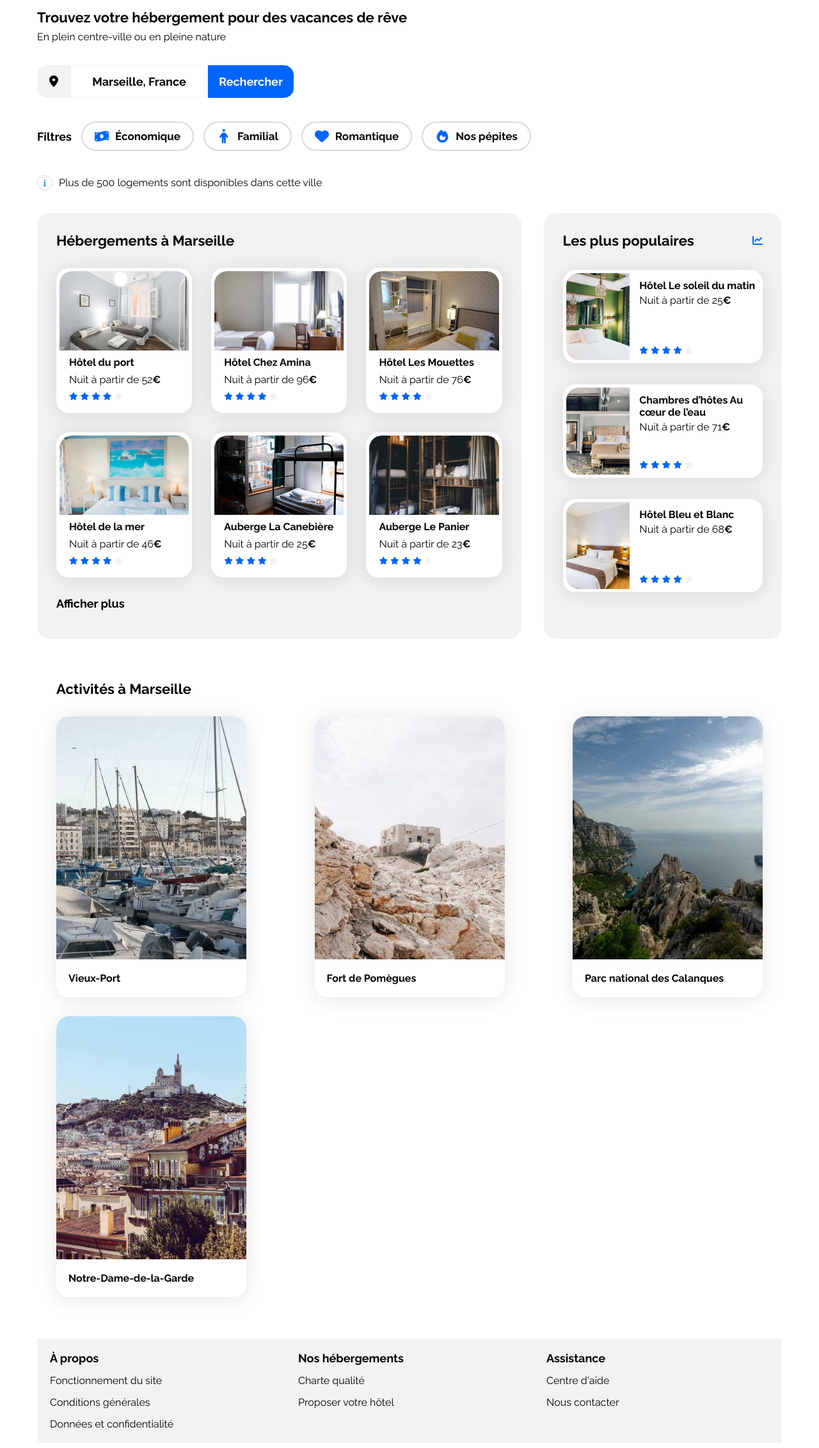
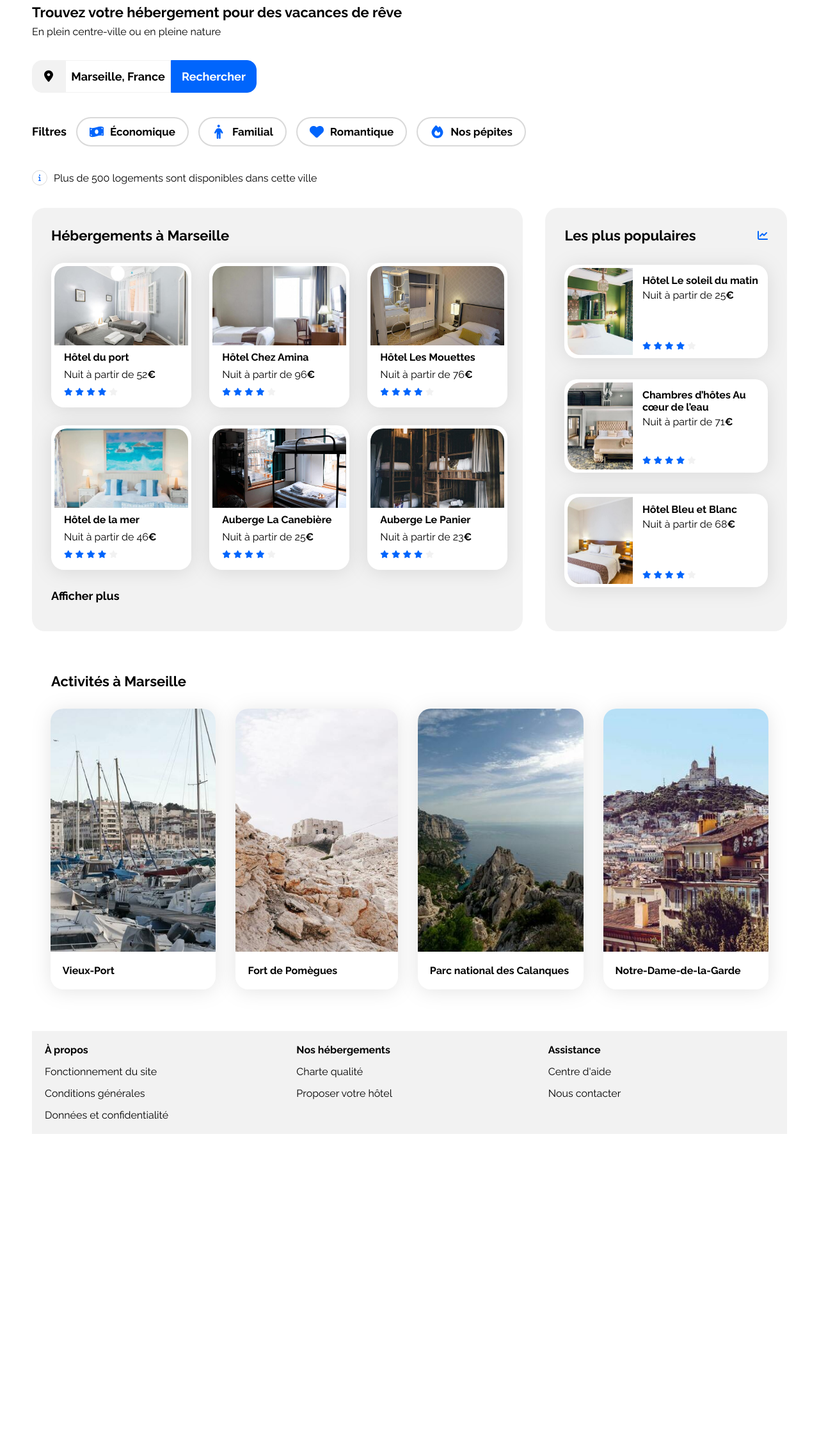
Before and after one commit to BlandineM2508/Booki, a plain HTML site: page booki-starter-code-master/index.html in a window 1280 px wide. Shown: the part 103-2367 px from the top of the page at 64% size. After the commit the page ends 1876 px from the top, so only its background shows below. Drawn offline with Linux system fonts and the light colour scheme.

Commit message:
Responsive Mobile Ternminé

```diff
--- a/booki-starter-code-master/css/style.css
+++ b/booki-starter-code-master/css/style.css
@@ -16,6 +16,7 @@
 body {
     display: flex;
     justify-content: center;
+    margin: 0;
 }
 
 
@@ -23,7 +24,7 @@ body {
 .main-container {
     width: 100%;
     max-width: 1440px;
-    padding: 0 50px;
+    padding: 0px 50px;
     box-sizing: border-box;
 }
 
@@ -78,8 +79,8 @@ header {
     justify-content: flex-start;
     flex-direction: column;
     padding: 30px 50px 30px 0px;
-    width: 61.09px;
-    height: 19px;
+    width: 61px;
+    height: auto;
 }
 
 
@@ -117,6 +118,7 @@ header {
     display: flex;
     padding-top: 15px;
     border-top: 3px #0065FC solid;
+    color: #0065FC;
 }
 
 
@@ -201,7 +203,7 @@ header {
     font-style: normal;
     font-weight: 700;
     padding: 14px 0px;
-    border: 1px solid var(--Grey, #F2F2F2);
+    border: 1px solid var(--main-bg-color);
     background: var(--White, #FFF);
 
 }
@@ -300,9 +302,9 @@ header {
 
 .container {
     display: grid;
-    grid-template-columns: repeat(auto-fill, minmax(207px, 1fr));
-    grid-template-rows: repeat(2, 1fr);
-    gap: 30px;
+    grid-template-columns: 31% 31% 31%;
+    grid-template-rows: auto;
+    gap: 28px;
 }
 
 
@@ -314,7 +316,7 @@ header {
 
 
 .container img {
-    min-width: 100%;
+    width: 100%;
     height: 124px;
     border-radius: 20px 20px 0px 0px;
 }
@@ -324,12 +326,26 @@ header {
 }
 
 
+.container div {
+    width: 100%;
+
+}
+
+
+.container a {
+    width: 100%;
+
+}
+
+
+
 .container .card {
     display: flex;
     flex-direction: column;
+
     padding-bottom: 15px;
-    max-width: 100%;
-    height: 207px;
+
+
 }
 
 
@@ -413,7 +429,6 @@ header {
 .activites {
     padding: 30px;
     margin-bottom: 35px;
-
 }
 
 
@@ -422,19 +437,23 @@ header {
 }
 
 
+.activites-cards a {
+    width: 23.1%;
+}
+
+
+
 .activites-cards {
-
     display: flex;
     flex-direction: row;
-    justify-content: space-between;
-    flex-wrap: wrap;
-    gap: 30px;
+    justify-content: center;
+    gap: 31px;
 }
 
 
 .activites-cards .card {
-    width: 297px;
-    height: 439px;
+    width: 100%;
+
     display: flex;
     flex-direction: column;
     padding: 0px;
@@ -470,10 +489,6 @@ footer {
 }
 
 
-title-li {
-    font-weight: 700;
-}
-
 
 .footer-list {
     display: flex;
@@ -487,7 +502,7 @@ title-li {
 }
 
 
-ul {
+.ul-footer {
     list-style-type: none;
     display: flex;
     flex-direction: column;
@@ -498,7 +513,7 @@ ul {
 }
 
 
-li {
+.ul-footer li {
     font-size: 16px;
 }
 
@@ -702,6 +717,7 @@ li {
     .hover-nav-header:hover {
         padding: 0px 0px 15px 0px;
         border-bottom: 2px #0065FC solid;
+        color: #0065FC;
         border-top: none;
     }
 
@@ -712,40 +728,39 @@ li {
         margin-top: 30px;
     }
 
+
     .search-button {
         display: none;
     }
 
+
     .div-search-bar {
+        position: relative;
+        width: 100%;
+    }
 
-        display: flex;
-        justify-content: flex-start;
+
+    .search-bar {
+       width: 100%;
     }
 
 
     .search-button-responsive {
+        position: absolute;
+        right: 0px;
         border-radius: 15px;
         border: 1px solid var(--Blue, #0065FC);
         background: var(--Blue, #0065FC);
         box-shadow: 0px 4px 4px 0px rgba(0, 0, 0, 0.25);
-        display: flex;
-        align-items: center;
         padding: 15px 16px;
-        position: absolute;
-        left: 335px;
     }
 
+
     .form-text {
-        position: relative;
-        color: var(--Black, #000000);
         text-align: start;
-        font-family: Raleway;
-        font-size: 18px;
-        font-style: normal;
-        font-weight: 700;
         padding: 14px 20px;
-        border: 1px solid var(--Grey, #F2F2F2);
-        background: var(--White, #FFF);
+        margin-right: 10px;
+        width: 100%;
     }
 
 
--- a/booki-starter-code-master/index.html
+++ b/booki-starter-code-master/index.html
@@ -38,18 +38,14 @@
                 </div>
 
                 <div class="div-search-bar">
-                    <form class="search-bar" method="get"  action="">
+                    <form class="search-bar" method="get"  action="#">
                         <label class="label">
                         <img src="./images/icones-infogroup/icone-geolocalisation.svg"
                         alt="icone de point de géolocalisation"> </label>
                         <input class="form-text"  type="text" name="Destination"
-                        id="Destination" placeholder="Marseille, France" size="20" maxlength="20">
+                        id="Destination" placeholder="Marseille, France" size="15" maxlength="25">
                         <input class="search-button" type="submit" value="Rechercher">
-
-                        <input class="search-button-responsive"  type="image" src="./images/icones-infogroup/icone-loupe.svg">
-
-
-
+                        <input class="search-button-responsive"  type="image" src="./images/icones-infogroup/icone-loupe.svg" alt="Icone de recherche">
                     </form>
                 </div>
 
@@ -84,7 +80,7 @@
                             </div>
 
                             <div class="container">
-                                    <div>
+
                                         <a href="#">
                                             <article class="card">
                                             <img src="./images/hebergements/fred-kleber.jpg"
@@ -105,9 +101,9 @@
                                                 </div>
                                             </article>
                                         </a>
-                                    </div>
 
-                                    <div>
+
+
                                         <a href="#">
                                             <article class="card">
                                                 <img src="./images/hebergements/febrian-zakaria.jpg"
@@ -128,9 +124,9 @@
                                                 </div>
                                             </article>
                                         </a>
-                                    </div>
 
-                                    <div>
+
+
                                         <a href="#">
                                             <article class="card">
                                                 <img src="./images/hebergements/reisetopia.jpg"
@@ -151,9 +147,9 @@
                                                 </div>
                                             </article>
                                         </a>
-                                    </div>
 
-                                    <div>
+
+
                                         <a href="#">
                                             <article class="card">
                                                 <img src="./images/hebergements/annie-spratt.jpg"
@@ -174,9 +170,9 @@
                                                 </div>
                                             </article>
                                         </a>
-                                    </div>
 
-                                    <div>
+
+
                                         <a href="#">
                                             <article class="card">
                                                 <img src="./images/hebergements/marcus-loke.jpg"
@@ -197,9 +193,9 @@
                                                 </div>
                                             </article>
                                         </a>
-                                    </div>
 
-                                    <div>
+
+
                                         <a href="#">
                                             <article class="card">
                                                 <img src="./images/hebergements/nicate-lee.jpg"
@@ -220,7 +216,7 @@
                                                 </div>
                                             </article>
                                         </a>
-                                    </div>
+
 
                             </div>
 
@@ -352,23 +348,23 @@
 
         <footer>
             <div class="footer-list">
-                    <ul>
+                    <ul class="ul-footer">
                         <li class="infogroup-subtitle">À propos</li>
-                        <a href="#"><li>Fonctionnement du site</li></a>
-                        <a href="#"><li>Conditions générales</li></a>
-                        <a href="#"><li>Données et confidentialité</li></a>
+                        <li><a href="#">Fonctionnement du site</a></li>
+                        <li><a href="#">Conditions générales</a></li>
+                        <li><a href="#">Données et confidentialité</a></li>
                     </ul>
 
-                    <ul>
+                    <ul class="ul-footer">
                         <li class="infogroup-subtitle">Nos hébergements</li>
-                        <a href="#"><li>Charte qualité</li></a>
-                        <a href="#"><li>Proposer votre hôtel</li></a>
+                        <li><a href="#"></a>Charte qualité</a></li>
+                        <li><a href="#"></a>Proposer votre hôtel</a></li>
                     </ul>
 
-                    <ul>
+                    <ul class="ul-footer">
                         <li class="infogroup-subtitle">Assistance</li>
-                        <a href="#"><li>Centre d'aide</li></a>
-                        <a href="#"><li>Nous contacter</li></a>
+                        <li><a href="#">Centre d'aide</a></li>
+                        <li><a href="#">Nous contacter</a></li>
                     </ul>
             </div>
         </footer>
```
